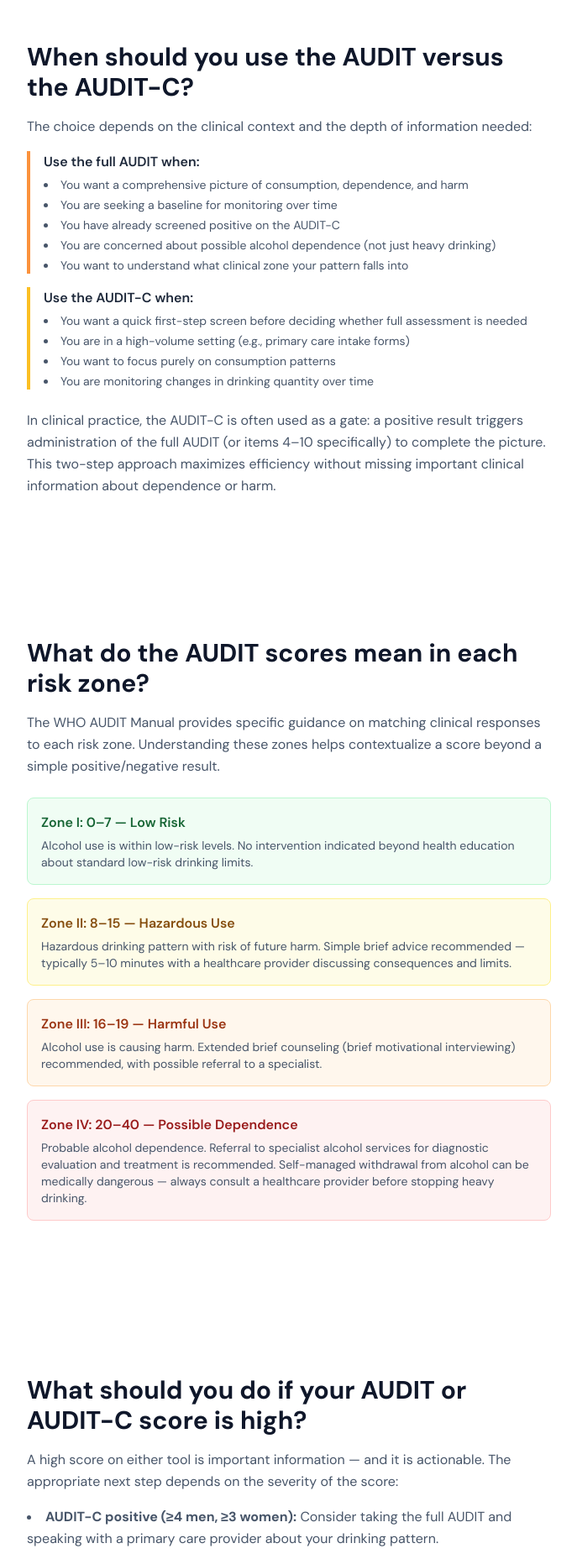
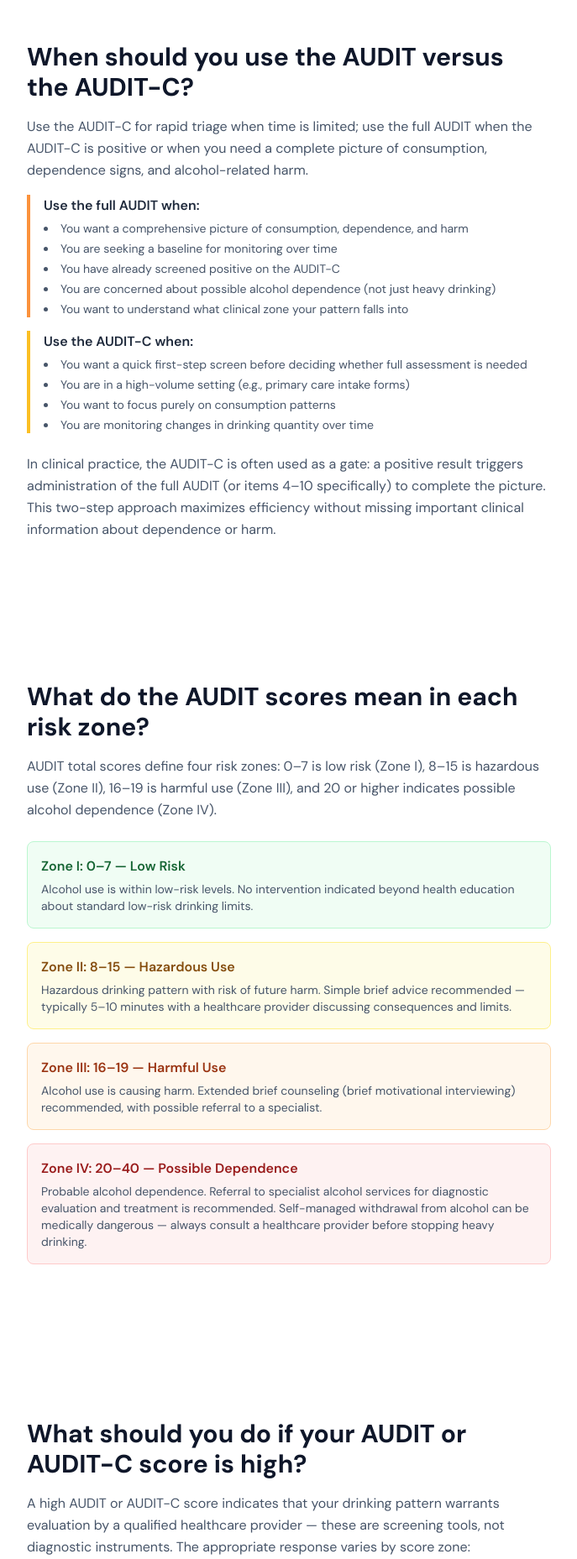
Before and after one commit to raiderj77/mhsud, a Next.js app: page /audit-vs-audit-c in a window 1280 px wide. Shown: the part 3580-5437 px from the top of the page at 84% size, without its empty margins (296-983 px from the left). Built offline with nearby package versions, Linux system fonts and the light colour scheme; a web font is replaced by a local one.

Commit message:
feat(geo): answer-first section openers on 3 comparison pages
Lead each weak H2 section with a direct 40-60 word capsule for AI-retriever
extraction. No clinical facts, thresholds, citations, or claims changed;
openers restate content already present on each page.

```diff
--- a/src/app/audit-vs-audit-c/page.tsx
+++ b/src/app/audit-vs-audit-c/page.tsx
@@ -284,7 +284,7 @@ export default function AuditVsAuditCPage() {
           <section className="mb-10">
             <h2 className="text-3xl font-bold text-slate-900 dark:text-white mb-4">When should you use the AUDIT versus the AUDIT-C?</h2>
             <p className="text-slate-600 dark:text-slate-400 mb-4 leading-relaxed">
-              The choice depends on the clinical context and the depth of information needed:
+              Use the AUDIT-C for rapid triage when time is limited; use the full AUDIT when the AUDIT-C is positive or when you need a complete picture of consumption, dependence signs, and alcohol-related harm.
             </p>
             <div className="space-y-4 mb-6">
               <div className="border-l-4 border-orange-400 pl-4">
@@ -316,7 +316,7 @@ export default function AuditVsAuditCPage() {
           <section className="mb-10">
             <h2 className="text-3xl font-bold text-slate-900 dark:text-white mb-4">What do the AUDIT scores mean in each risk zone?</h2>
             <p className="text-slate-600 dark:text-slate-400 mb-6 leading-relaxed">
-              The WHO AUDIT Manual provides specific guidance on matching clinical responses to each risk zone. Understanding these zones helps contextualize a score beyond a simple positive/negative result.
+              AUDIT total scores define four risk zones: 0–7 is low risk (Zone I), 8–15 is hazardous use (Zone II), 16–19 is harmful use (Zone III), and 20 or higher indicates possible alcohol dependence (Zone IV).
             </p>
             <div className="space-y-4 mb-4">
               <div className="bg-green-50 dark:bg-green-900/20 border border-green-200 dark:border-green-800 rounded-lg p-4">
@@ -350,7 +350,7 @@ export default function AuditVsAuditCPage() {
           <section className="mb-10">
             <h2 className="text-3xl font-bold text-slate-900 dark:text-white mb-4">What should you do if your AUDIT or AUDIT-C score is high?</h2>
             <p className="text-slate-600 dark:text-slate-400 mb-4 leading-relaxed">
-              A high score on either tool is important information — and it is actionable. The appropriate next step depends on the severity of the score:
+              A high AUDIT or AUDIT-C score indicates that your drinking pattern warrants evaluation by a qualified healthcare provider — these are screening tools, not diagnostic instruments. The appropriate response varies by score zone:
             </p>
             <ul className="space-y-2 text-slate-600 dark:text-slate-400 mb-4 list-disc list-inside">
               <li><strong>AUDIT-C positive (≥4 men, ≥3 women):</strong> Consider taking the full AUDIT and speaking with a primary care provider about your drinking pattern.</li>
--- a/src/app/dass-21-vs-phq-9-and-gad-7/page.tsx
+++ b/src/app/dass-21-vs-phq-9-and-gad-7/page.tsx
@@ -211,6 +211,9 @@ export default function Dass21VsPhq9Gad7Page() {
           {/* Structural comparison */}
           <section className="mb-10">
             <h2 className="text-3xl font-bold text-slate-900 dark:text-white mb-4">How do the DASS-21 and PHQ-9/GAD-7 compare structurally?</h2>
+            <p className="text-slate-600 dark:text-slate-400 mb-4 leading-relaxed">
+              The DASS-21 is a single 21-item instrument measuring depression, anxiety, and stress; the PHQ-9 and GAD-7 are two separate instruments totaling 16 items that measure depression and anxiety respectively, with no equivalent stress dimension.
+            </p>
             <div className="overflow-x-auto mb-6">
               <table className="w-full text-sm border-collapse">
                 <thead>
@@ -283,6 +286,9 @@ export default function Dass21VsPhq9Gad7Page() {
           {/* When to use each */}
           <section className="mb-10">
             <h2 className="text-3xl font-bold text-slate-900 dark:text-white mb-4">When should you choose the DASS-21 versus the PHQ-9 and GAD-7?</h2>
+            <p className="text-slate-600 dark:text-slate-400 mb-4 leading-relaxed">
+              Choose the DASS-21 when stress is part of the clinical picture or a single unified instrument is preferred; choose the PHQ-9 and GAD-7 when DSM-aligned screening is needed for primary care, behavioral health workflows, or clinical records integration.
+            </p>
             <div className="space-y-4 mb-6">
               <div className="border-l-4 border-indigo-400 pl-4">
                 <h3 className="font-semibold text-slate-800 dark:text-slate-200 mb-1">Choose the DASS-21 when:</h3>
@@ -314,7 +320,7 @@ export default function Dass21VsPhq9Gad7Page() {
           <section className="mb-10">
             <h2 className="text-3xl font-bold text-slate-900 dark:text-white mb-4">How are the DASS-21 and PHQ-9/GAD-7 scored differently?</h2>
             <p className="text-slate-600 dark:text-slate-400 mb-4 leading-relaxed">
-              The scoring systems are fundamentally different and cannot be compared directly:
+              The DASS-21 multiplies each raw subscale score by 2 before applying severity categories; the PHQ-9 and GAD-7 use raw item sums directly — so scores cannot be meaningfully compared across the two systems:
             </p>
             <div className="grid sm:grid-cols-2 gap-6 mb-4">
               <div className="bg-indigo-50 dark:bg-indigo-900/20 border border-indigo-200 dark:border-indigo-800 rounded-lg p-5">
--- a/src/app/phq-9-vs-gad-7/page.tsx
+++ b/src/app/phq-9-vs-gad-7/page.tsx
@@ -364,6 +364,7 @@ export default function Phq9VsGad7Page() {
           <section className="mb-10">
             <h2 className="text-3xl font-bold text-slate-900 dark:text-white mb-4">When do clinicians use the PHQ-9 and GAD-7 together versus separately?</h2>
             <p className="text-slate-600 dark:text-slate-400 mb-4 leading-relaxed">
+              Clinicians typically use both tools together — at initial intake, during treatment monitoring, and at care transitions — because depression and anxiety are highly comorbid; either tool may be used alone when only one condition is the clinical focus.{" "}
               Clinical guidelines from organizations including the{" "}
               <a href="https://www.nimh.nih.gov/" className="text-sky-600 dark:text-sky-400 hover:underline font-semibold" rel="noopener noreferrer" target="_blank">National Institute of Mental Health (NIMH)</a>{" "}
               and the{" "}
```
